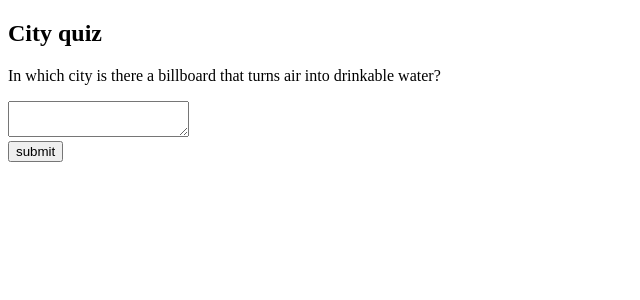
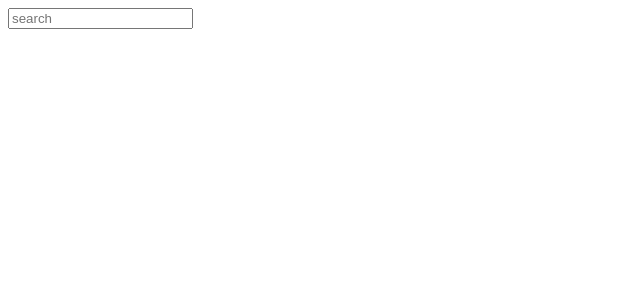
Before and after one commit to parisaMontakhab/ReactLearning, a React (Vite) app: page / in a window 1280 px wide. Shown: the top 300 px of the page, without its empty margins (0-640 px from the left). Built offline with nearby package versions, Linux system fonts and the light colour scheme.

Commit message:
refactor: change the input tag in refcmpnnt

```diff
--- a/src/RefCmpnnt.jsx
+++ b/src/RefCmpnnt.jsx
@@ -3,7 +3,7 @@
 export default function RefCmpnnt() {
   return (
     <div>
-        <input>search</input>
+        <input placeholder="search"/>
     </div>
   )
 }
--- a/src/main.jsx
+++ b/src/main.jsx
@@ -12,11 +12,12 @@ import {
   CounterList,
   IsertList,ReversList, InputForm
 } from "./Form";
+import RefCmpnnt from "./RefCmpnnt";
 
 export default function App() {
   return (
     <div>
-<InputForm/>
+<RefCmpnnt/>
 
     </div>
   );
```
